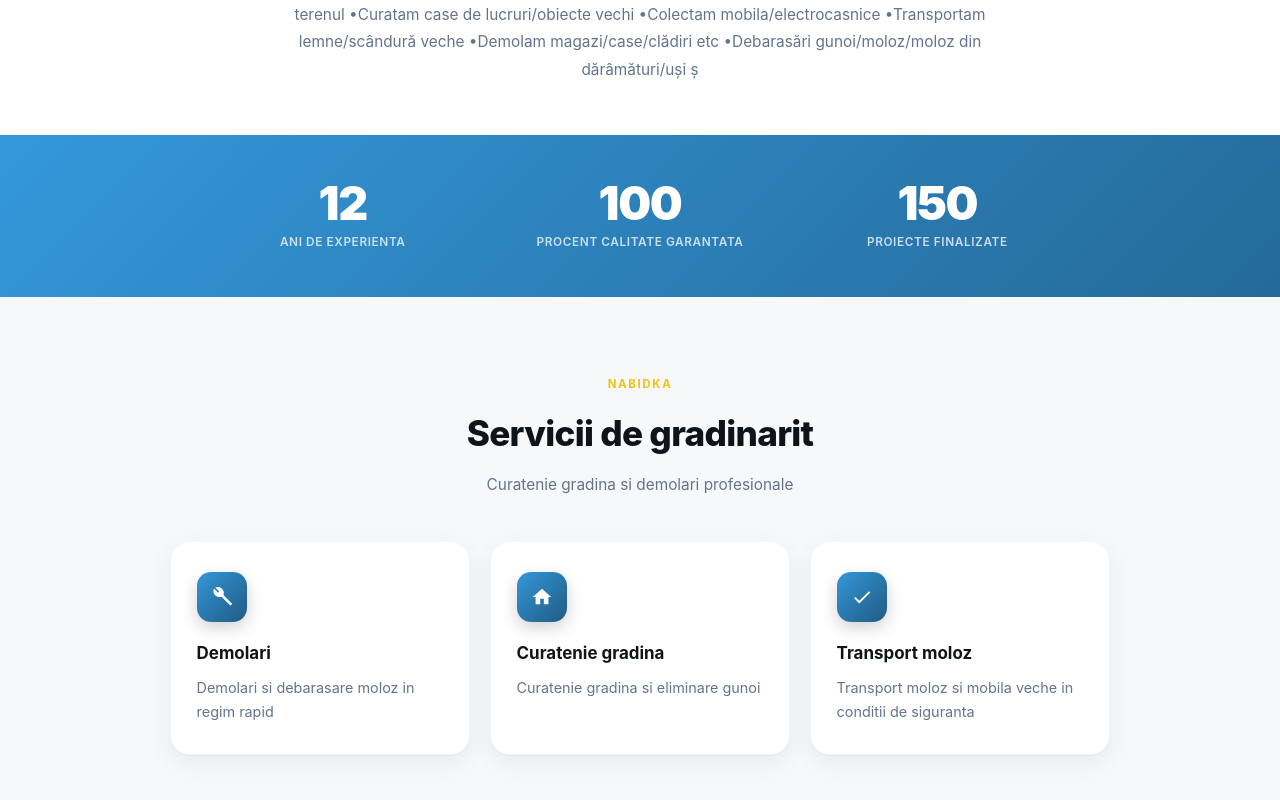
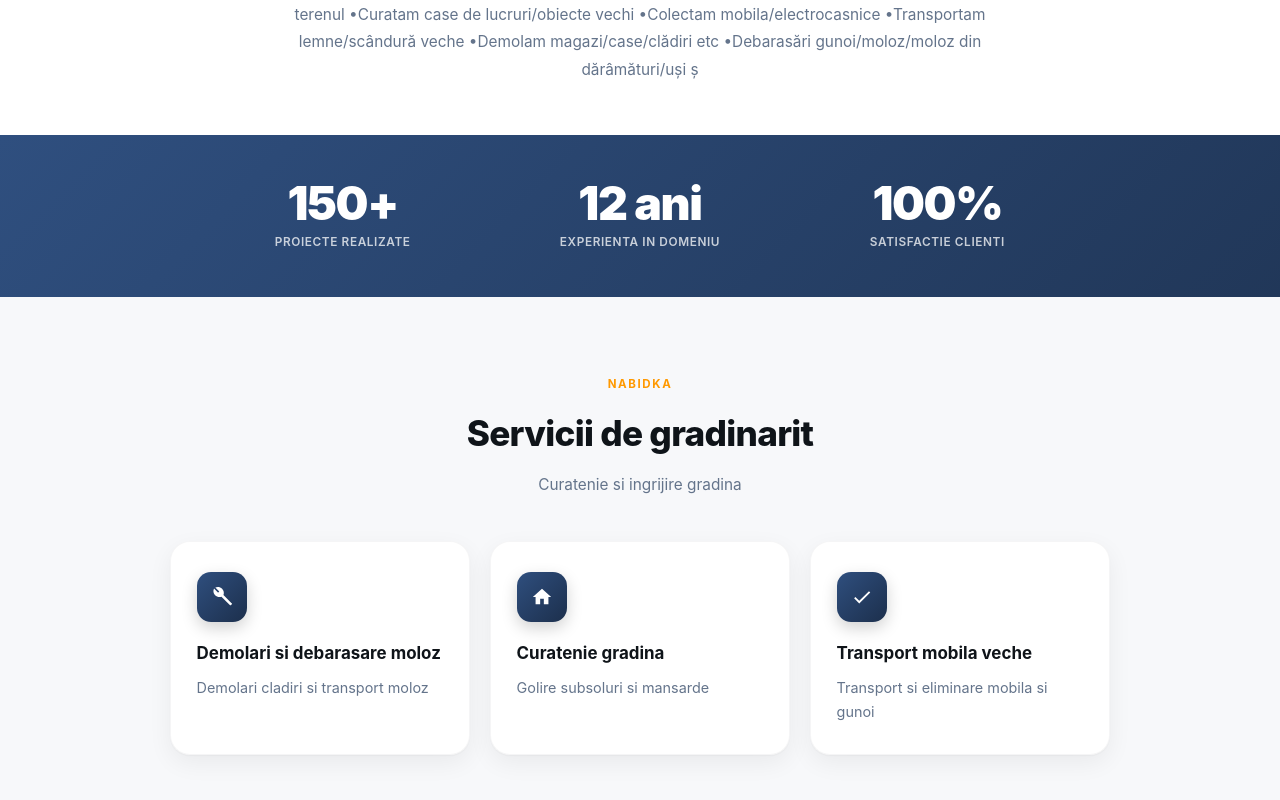
Before and after one commit to coredigital-cz/demolari-tulcea-debarasare-moloz-curaten-ro-10, a plain HTML site: page index.html in a window 1280 px wide. Shown: the part 1120-1920 px from the top of the page. Drawn offline with Linux system fonts and the light colour scheme.

Commit message:
Adauga site generat automat

```diff
--- a/index.html
+++ b/index.html
@@ -4,7 +4,7 @@
   <meta charset="UTF-8">
   <meta name="viewport" content="width=device-width, initial-scale=1.0, viewport-fit=cover">
   <meta name="description" content="Demolari Tulcea Debarasare Moloz , curatenie gradina, demolari , moloz Tulcea — Calitate in gradinarit">
-  <meta name="theme-color" content="#3498DB">
+  <meta name="theme-color" content="#2F4F7F">
   <meta property="og:title" content="Demolari Tulcea Debarasare Moloz , curatenie gradina, demolari , moloz Tulcea | Bucuresti">
   <meta property="og:description" content="Calitate in gradinarit">
   <title>Demolari Tulcea Debarasare Moloz , curatenie gradina, demolari , moloz Tulcea | Bucuresti</title>
@@ -12,8 +12,8 @@
     *, *::before, *::after { box-sizing: border-box; margin: 0; padding: 0; }
 
     :root {
-      --primary: #3498DB;
-      --accent:  #F1C40F;
+      --primary: #2F4F7F;
+      --accent:  #FF9900;
       --dark:    #0f1419;
       --gray:    #64748b;
       --light:   #f7f8fa;
@@ -346,9 +346,9 @@
 <!-- ═══ STATS ════════════════════════════════════════════== -->
 <section class="stats reveal reveal-stagger">
   <div class="stats-inner">
-    <div><div class="stat-num">12</div><div class="stat-lbl">ani de experienta</div></div>
-    <div><div class="stat-num">100</div><div class="stat-lbl">procent calitate garantata</div></div>
-    <div><div class="stat-num">150</div><div class="stat-lbl">proiecte finalizate</div></div>
+    <div><div class="stat-num">150+</div><div class="stat-lbl">proiecte realizate</div></div>
+    <div><div class="stat-num">12 ani</div><div class="stat-lbl">experienta in domeniu</div></div>
+    <div><div class="stat-num">100%</div><div class="stat-lbl">satisfactie clienti</div></div>
   </div>
 </section>
 
@@ -357,20 +357,20 @@
   <div class="section-head reveal">
     <span class="eyebrow">Nabidka</span>
     <h2>Servicii de gradinarit</h2>
-    <p>Curatenie gradina si demolari profesionale</p>
+    <p>Curatenie si ingrijire gradina</p>
   </div>
   <div class="services-grid reveal reveal-stagger">
     <div class="svc-card">
       <div class="svc-icon"><svg width="22" height="22" viewBox="0 0 24 24" fill="white"><path d="M22.7 19l-9.1-9.1c.9-2.3.4-5-1.5-6.9-2-2-5-2.4-7.4-1.3L9 6l-1.4 1.4L7.6 7l-4.3-4.3C2.1 5.1 2.5 8.1 4.5 10.1c1.9 1.9 4.6 2.4 6.9 1.5l9.1 9.1c.4.4 1 .4 1.4 0l.8-.8c.4-.4.4-1 0-1.4z"/></svg></div>
-      <h3>Demolari</h3><p>Demolari si debarasare moloz in regim rapid</p>
+      <h3>Demolari si debarasare moloz</h3><p>Demolari cladiri si transport moloz</p>
     </div>
     <div class="svc-card">
       <div class="svc-icon"><svg width="22" height="22" viewBox="0 0 24 24" fill="white"><path d="M10 20v-6h4v6h5v-8h3L12 3 2 12h3v8z"/></svg></div>
-      <h3>Curatenie gradina</h3><p>Curatenie gradina si eliminare gunoi</p>
+      <h3>Curatenie gradina</h3><p>Golire subsoluri si mansarde</p>
     </div>
     <div class="svc-card">
       <div class="svc-icon"><svg width="22" height="22" viewBox="0 0 24 24" fill="white"><path d="M9 16.2L4.8 12l-1.4 1.4L9 19 21 7l-1.4-1.4z"/></svg></div>
-      <h3>Transport moloz</h3><p>Transport moloz si mobila veche in conditii de siguranta</p>
+      <h3>Transport mobila veche</h3><p>Transport si eliminare mobila si gunoi</p>
     </div>
   </div>
 </section>
```
